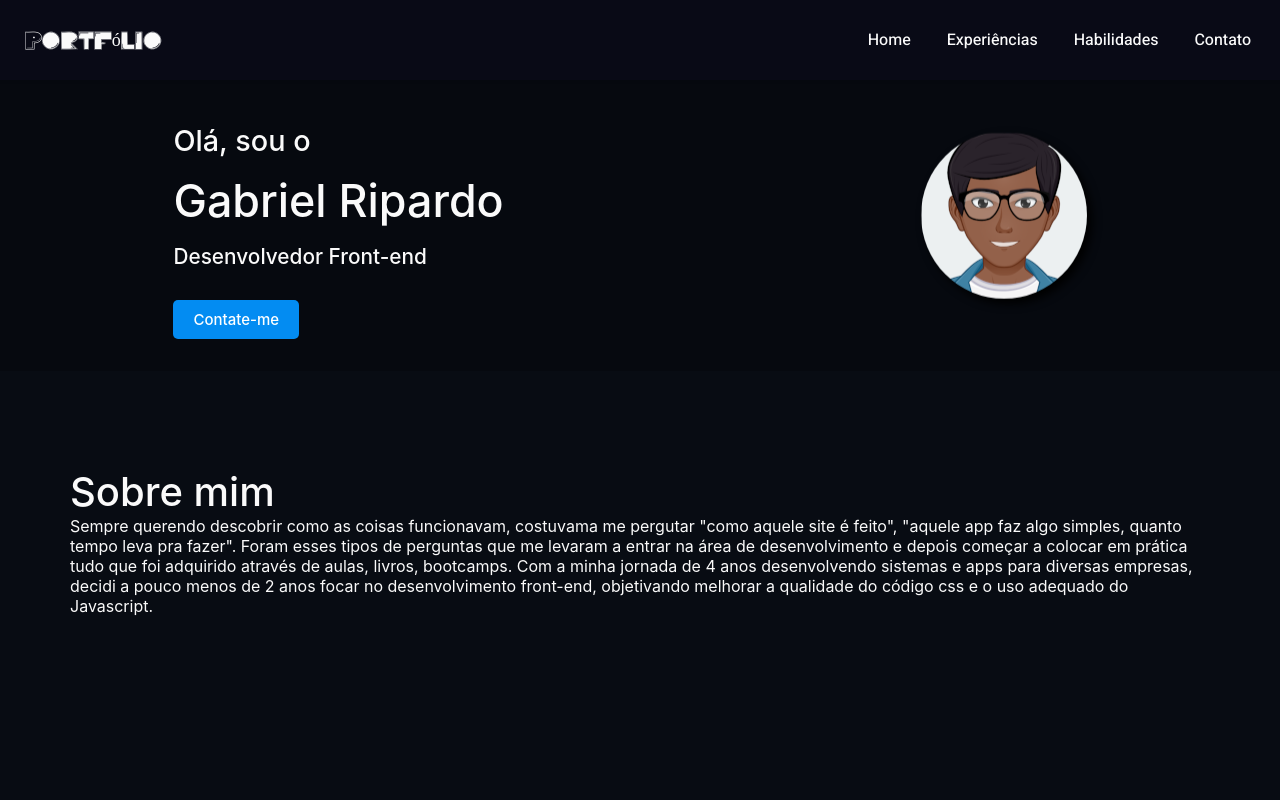
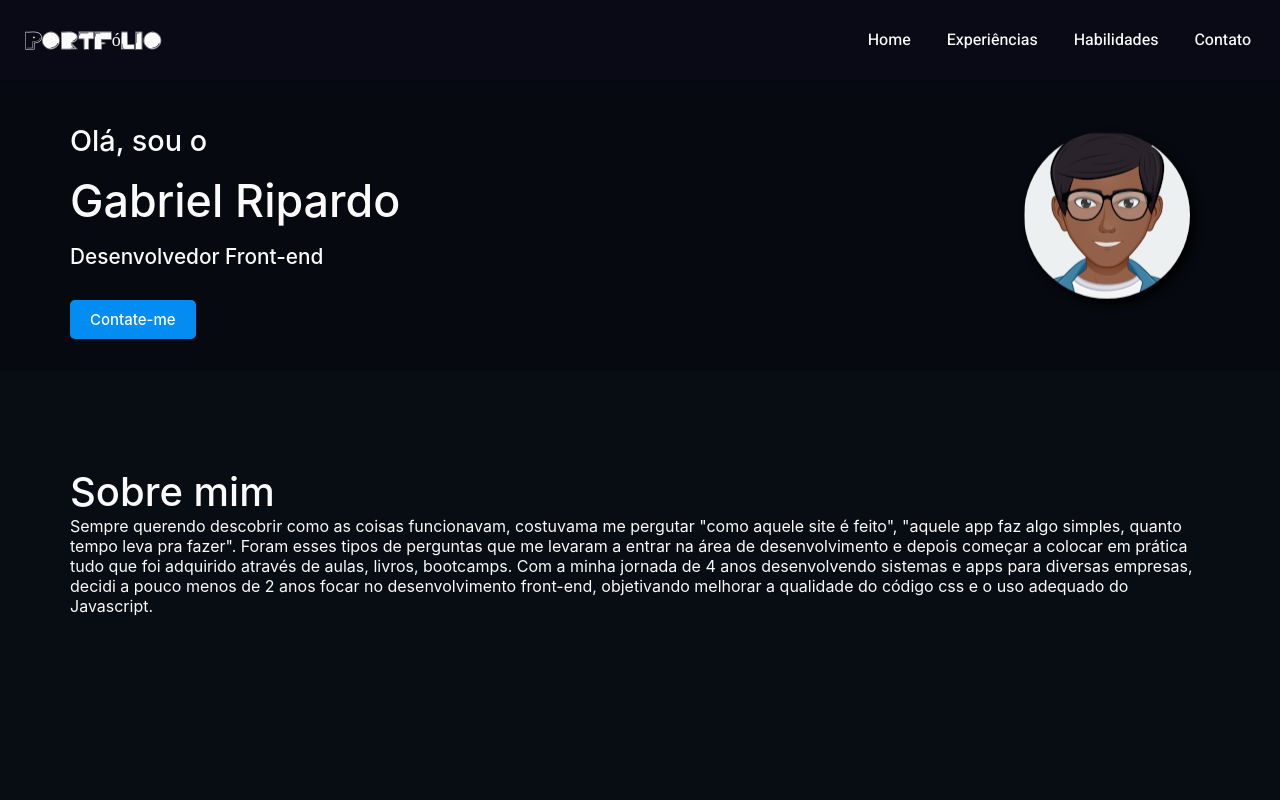
Before and after one commit to gabrielripardo/portfolio, a Next.js app: page / in a window 1280 px wide. Shown: the top 800 px of the page. Built offline with nearby package versions, Linux system fonts and the light colour scheme.

Commit message:
layout fix

```diff
--- a/pages/index.js
+++ b/pages/index.js
@@ -66,6 +66,8 @@ export default function Home() {
 
       <main className={styles.main}>
         <section id="introduce" className={styles.introduce}>
+          <div className={styles.gridLayout}>
+            <div className={styles.contentIntroduce}>
               <div className={styles.resume}>
                 <h1 className={styles.titleSection} >
                   Olá, sou o
@@ -76,6 +78,8 @@ export default function Home() {
               </div>
               <div className={styles.avatar} >
                 <img className={styles.avatarImage} src="./assets/avatar-gabriel.png" alt="avatar do Gabriel" />
+              </div>
+            </div>
           </div>
         </section>
         <section className={styles.aboutMe}>
--- a/styles/Home.module.scss
+++ b/styles/Home.module.scss
@@ -74,12 +74,12 @@
   flex-direction: column;
   justify-content: center;
   align-items: center;
-  padding: 30px 20px 50px;
+  padding: 30px 48px;
 }
 
 .gridLayout {
+  width: 100%;
   max-width: 1140px;
-  // margin: 0 auto;
 }
 
 .projects {
@@ -136,13 +136,17 @@
 }
 
 .introduce {
-  display: flex;
-  flex-direction: row;
-  justify-content: space-around;
-  align-items: center;
-  padding: 40px 20px;
+  padding: 40px 48px;
   margin-top: 80px;
   background-color: $color-black;
+
+  .contentIntroduce {
+    width: 100%;
+    display: flex;
+    flex-direction: row;
+    justify-content: space-between;
+    align-items: center;
+  }
 
   .titleSection {
     display: flex;
```
Lines whose indentation alone changed are shown as unchanged.
